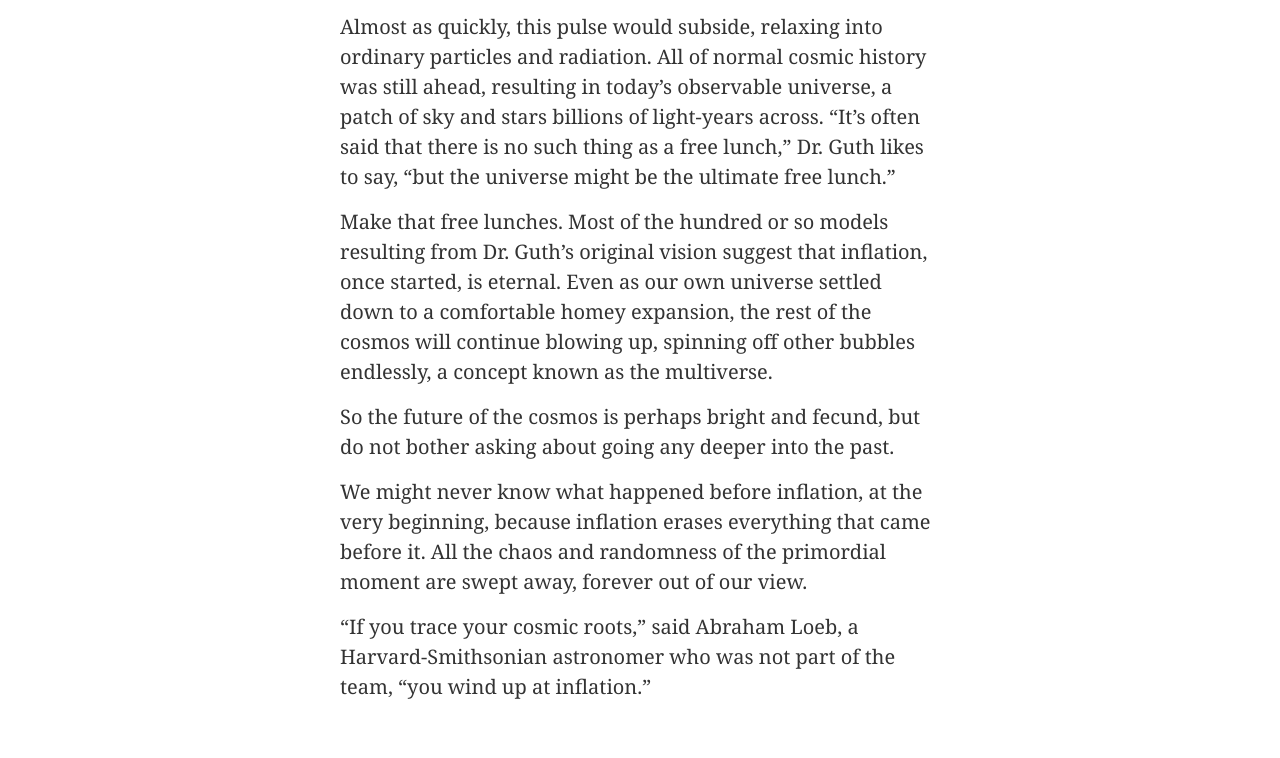
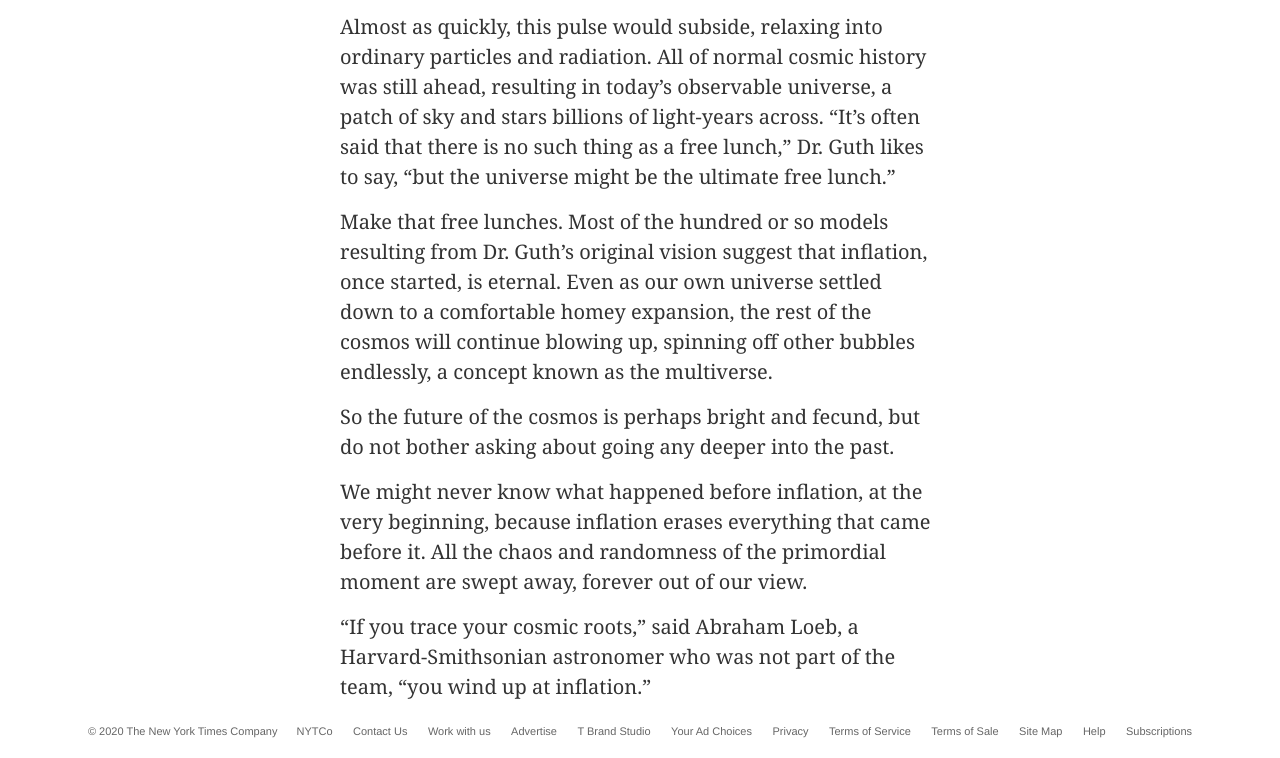
Before and after one commit to cjsellwood/article_clone, a plain HTML site: page index.html in a window 1280 px wide. Shown: the part 9163-9921 px from the top of the page. Before the commit the page ends 9865 px from the top, so only its background shows below. Drawn offline with Linux system fonts and the light colour scheme.

Commit message:
Footer added

```diff
--- a/index.html
+++ b/index.html
@@ -613,5 +613,24 @@
         </p>
       </article>
     </main>
+    <section>
+      <footer class="page-footer">
+        <nav>
+          <a href="#">© 2020 The New York Times Company </a>
+          <a href="#">NYTCo</a>
+          <a href="#">Contact Us</a>
+          <a href="#">Work with us</a>
+          <a href="#">Advertise</a>
+          <a href="#">T Brand Studio</a>
+          <a href="#">Your Ad Choices</a>
+          <a href="#">Privacy</a>
+          <a href="#">Terms of Service</a>
+          <a href="#">Terms of Sale</a>
+          <a href="#">Site Map</a>
+          <a href="#">Help</a>
+          <a href="#">Subscriptions</a>
+        </nav>
+      </footer>
+    </section>
   </body>
 </html>
--- a/styles.css
+++ b/styles.css
@@ -463,3 +463,22 @@ body {
   width: 92%;
   margin: 5px 0;
 }
+
+
+.page-footer {
+  width: 1200px;
+  margin: 20px auto;
+  display: flex;
+  justify-content: center;
+}
+
+.page-footer a {
+  color: rgb(102, 102, 102);
+  font-size: 11px;
+  text-decoration: none;
+  padding: 8px;
+}
+
+.page-footer a:hover {
+  text-decoration: underline;
+}
```
